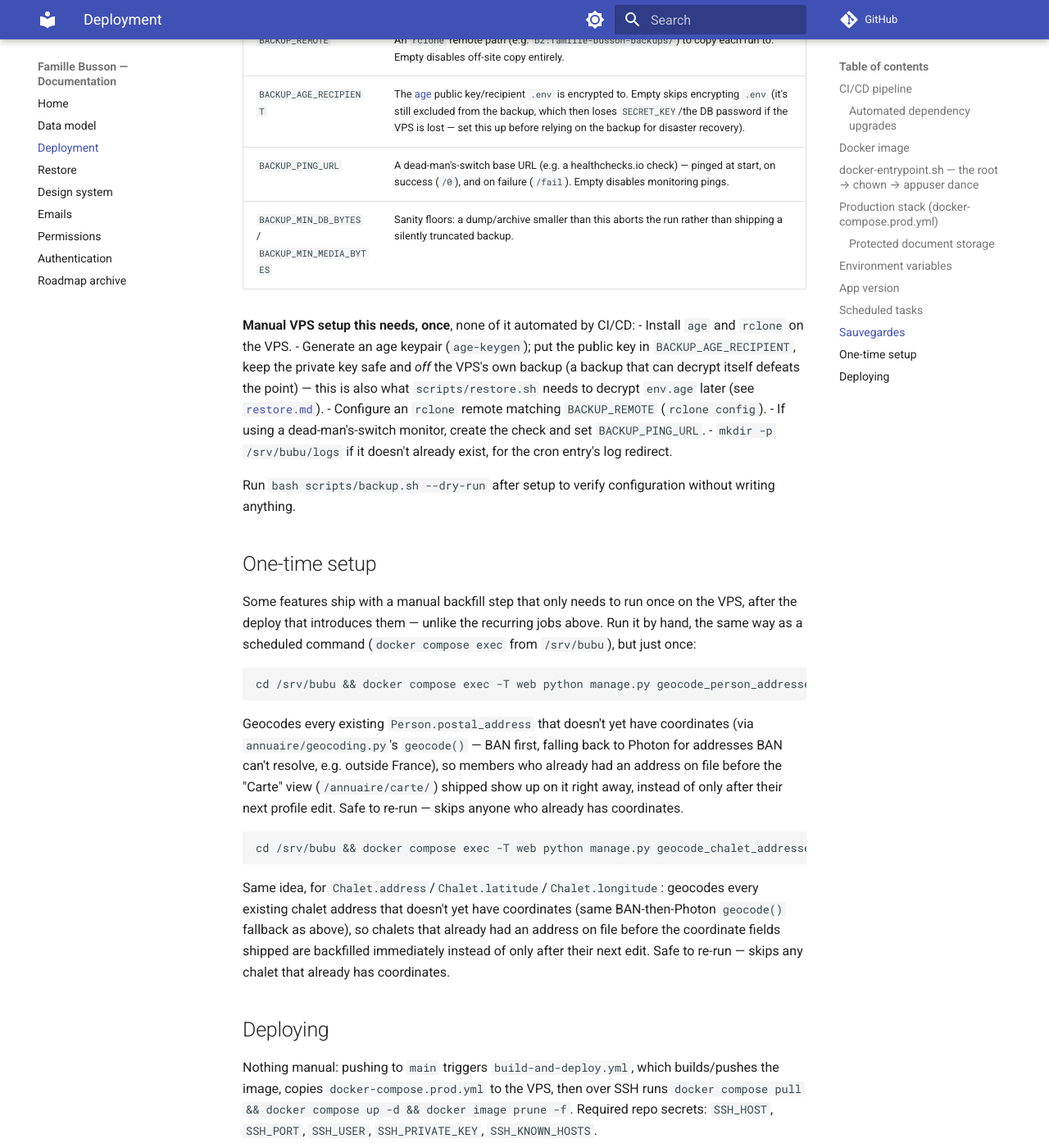
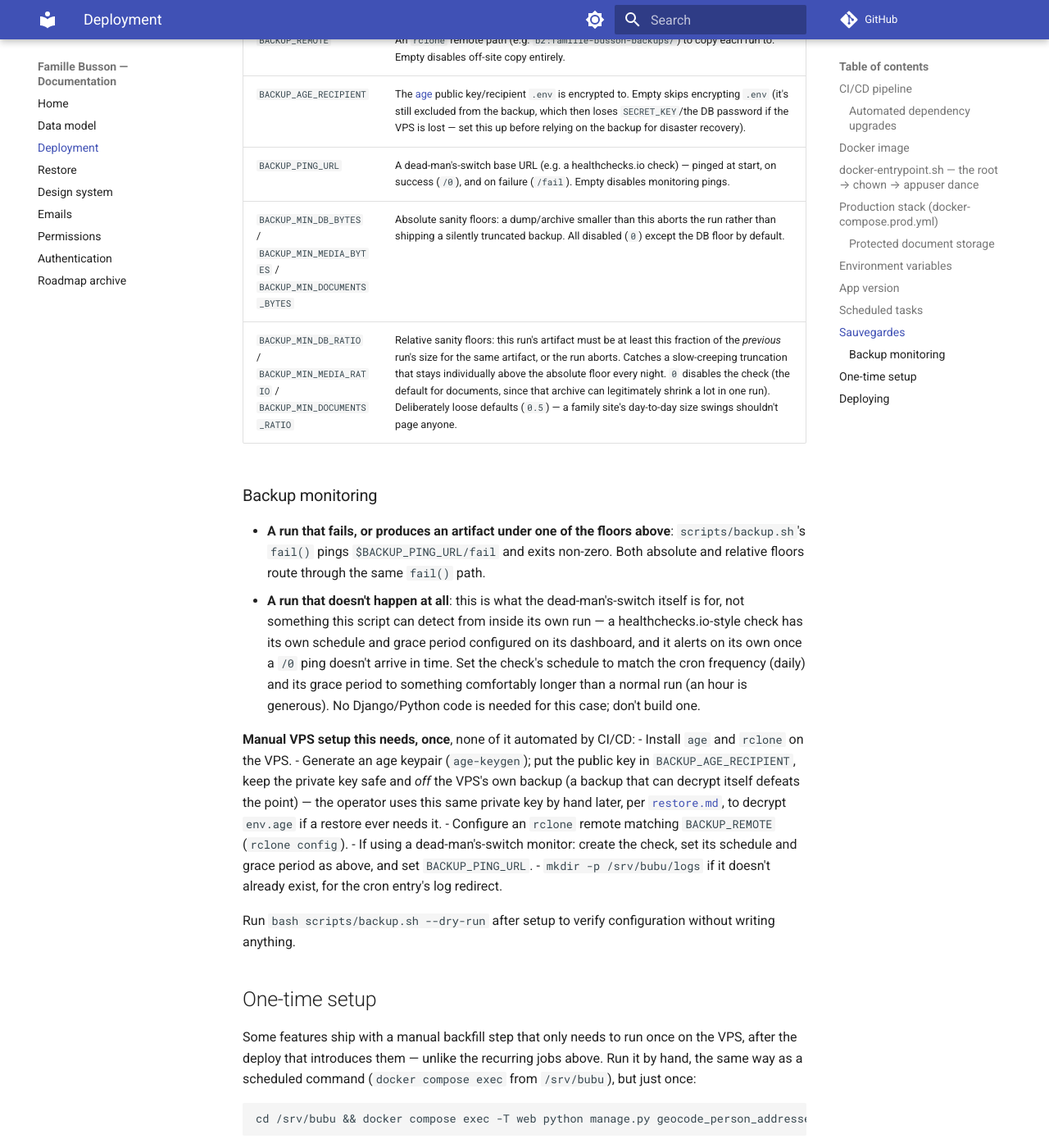
Before and after one commit to reboulip/famille-busson, an MkDocs documentation site: the page built from docs/deployment.md, in a window 1280 px wide and 1400 px high, scrolled down 4722 px. Shown: the whole window at 82% size. Built offline with MkDocs 1.6.1 and Material for MkDocs 9.7.7, drawn with Linux system fonts in a browser that asks for light colours; comment, search, counter and statistics services are not loaded.

Commit message:
feat: backup monitoring via relative-size checks and dead-man's-switch docs
9.2 already built the alerting transport (ping_backup_monitor()/fail()) and
absolute size floors, so 9.4's remaining scope was narrower than originally
planned: catch a slow-creeping truncation that stays above a fixed byte
floor every night by comparing each artifact against the immediately
preceding run's manifest.json (BACKUP_MIN_{DB,MEDIA,DOCUMENTS}_RATIO, 0
disables), plus the missing absolute floor for documents.tar.gz. "Run
doesn't happen at all" needed no new code — a dead-man's-switch already
alerts on a missed check-in once its schedule/grace period is configured on
its own dashboard; documented that explicitly so nobody builds a redundant
"did cron run" check later.

Decisions:
- Relative-size ratio default: 0.5 (this run must be >= 50% of the previous
  run's size), looser than the 0.8-0.9 originally floated in sprint
  planning — a family site's day-to-day size swings (someone deletes an
  old document) are plausible and shouldn't trigger a false alert. 0 for
  documents by default, since that archive can legitimately shrink a lot
  in one run.
- Manifest comparison uses grep/sed against the script's own fixed-format
  manifest.json rather than adding a python3 dependency to backup.sh —
  keeps its dependency list at bash+coreutils+docker+age+rclone, unlike
  restore.sh (9.3) which already needed python3 for untrusted-artifact
  checksum verification and so pays that cost anyway.
- The relative check fails open (skips, logs, does not alert) when there's
  no previous run or no previous manifest, so a fresh VPS's very first
  backup can never fail a check with nothing to compare against.

Verified the threshold/comparison logic in isolation against synthetic
manifests (a real Valkey/Postgres run is still out of reach in this
sandbox, same constraint as 9.2/9.3).

Co-Authored-By: Claude Sonnet 5 <noreply@anthropic.com>
Claude-Session: https://claude.ai/code/session_01CtxuwVxTjNJJygbHpJzm4T

```diff
--- a/docs/deployment.md
+++ b/docs/deployment.md
@@ -180,16 +180,23 @@ change and bump its `manifest_version` field.
 | `BACKUP_REMOTE` | An `rclone` remote path (e.g. `b2:famille-busson-backups/`) to copy each run to. Empty disables off-site copy entirely. |
 | `BACKUP_AGE_RECIPIENT` | The [age](https://github.com/FiloSottile/age) public key/recipient `.env` is encrypted to. Empty skips encrypting `.env` (it's still excluded from the backup, which then loses `SECRET_KEY`/the DB password if the VPS is lost — set this up before relying on the backup for disaster recovery). |
 | `BACKUP_PING_URL` | A dead-man's-switch base URL (e.g. a healthchecks.io check) — pinged at start, on success (`/0`), and on failure (`/fail`). Empty disables monitoring pings. |
-| `BACKUP_MIN_DB_BYTES` / `BACKUP_MIN_MEDIA_BYTES` | Sanity floors: a dump/archive smaller than this aborts the run rather than shipping a silently truncated backup. |
+| `BACKUP_MIN_DB_BYTES` / `BACKUP_MIN_MEDIA_BYTES` / `BACKUP_MIN_DOCUMENTS_BYTES` | Absolute sanity floors: a dump/archive smaller than this aborts the run rather than shipping a silently truncated backup. All disabled (`0`) except the DB floor by default. |
+| `BACKUP_MIN_DB_RATIO` / `BACKUP_MIN_MEDIA_RATIO` / `BACKUP_MIN_DOCUMENTS_RATIO` | Relative sanity floors: this run's artifact must be at least this fraction of the *previous* run's size for the same artifact, or the run aborts. Catches a slow-creeping truncation that stays individually above the absolute floor every night. `0` disables the check (the default for documents, since that archive can legitimately shrink a lot in one run). Deliberately loose defaults (`0.5`) — a family site's day-to-day size swings shouldn't page anyone. |
+
+### Backup monitoring
+
+- **A run that fails, or produces an artifact under one of the floors above**: `scripts/backup.sh`'s `fail()` pings `$BACKUP_PING_URL/fail` and exits non-zero. Both absolute and relative floors route through the same `fail()` path.
+- **A run that doesn't happen at all**: this is what the dead-man's-switch itself is for, not something this script can detect from inside its own run — a healthchecks.io-style check has its own schedule and grace period configured on its dashboard, and it alerts on its own once a `/0` ping doesn't arrive in time. Set the check's schedule to match the cron frequency (daily) and its grace period to something comfortably longer than a normal run (an hour is generous). No Django/Python code is needed for this case; don't build one.
 
 **Manual VPS setup this needs, once**, none of it automated by CI/CD:
 - Install `age` and `rclone` on the VPS.
 - Generate an age keypair (`age-keygen`); put the public key in `BACKUP_AGE_RECIPIENT`,
   keep the private key safe and *off* the VPS's own backup (a backup that can decrypt
-  itself defeats the point) — this is also what `scripts/restore.sh` needs to decrypt
-  `env.age` later (see [`restore.md`](restore.md)).
+  itself defeats the point) — the operator uses this same private key by hand later, per
+  [`restore.md`](restore.md), to decrypt `env.age` if a restore ever needs it.
 - Configure an `rclone` remote matching `BACKUP_REMOTE` (`rclone config`).
-- If using a dead-man's-switch monitor, create the check and set `BACKUP_PING_URL`.
+- If using a dead-man's-switch monitor: create the check, set its schedule and grace
+  period as above, and set `BACKUP_PING_URL`.
 - `mkdir -p /srv/bubu/logs` if it doesn't already exist, for the cron entry's log
   redirect.
 
```
Also changed, not shown: ROADMAP.md (+1 -1 lines), 3 other files.
